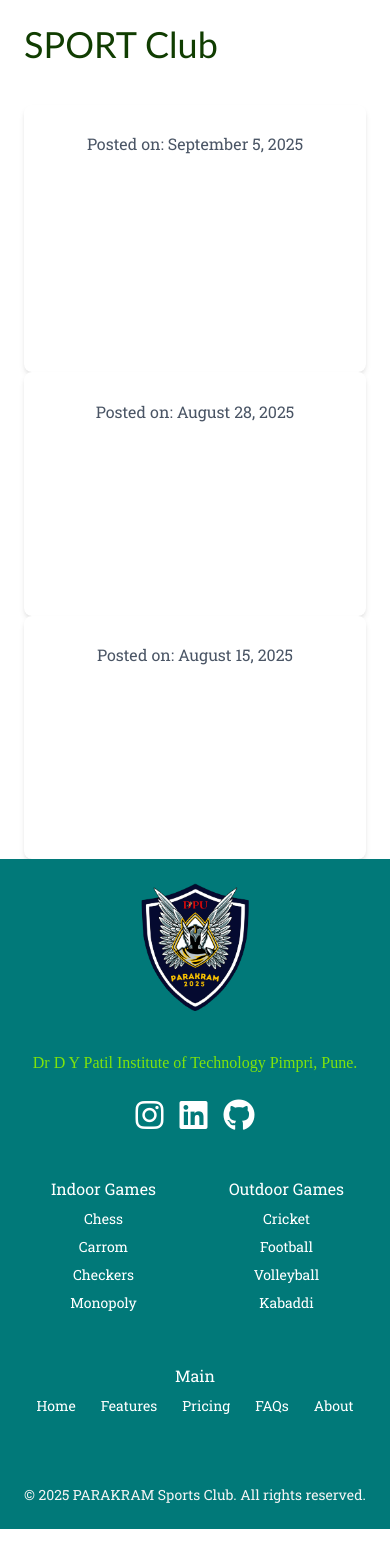
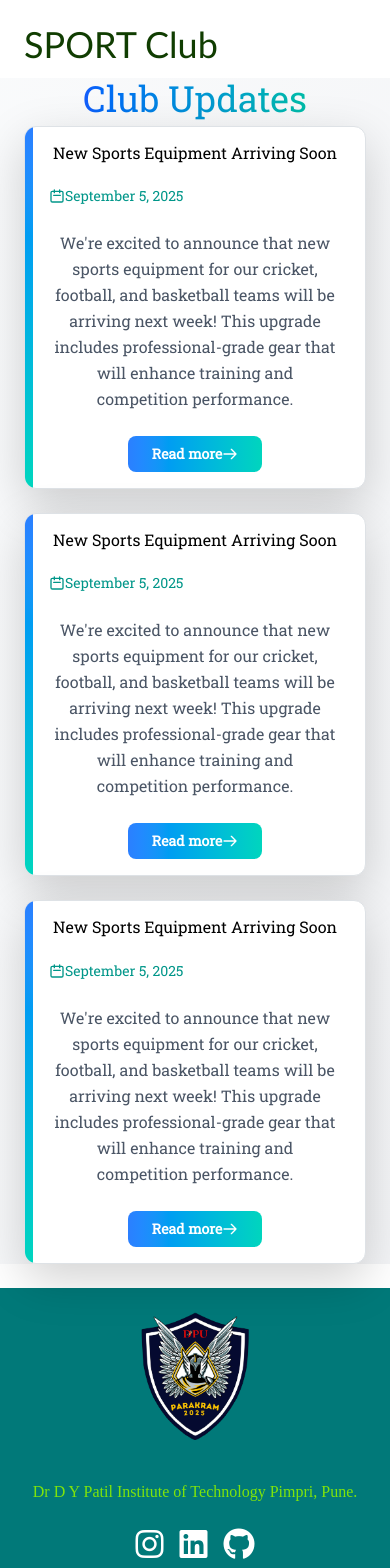
Before and after one commit to vishal-tamhane/Sport-Website, a React (Vite) app in the folder Frontend/: page /updates in a window 390 px wide. Shown: the top 1568 px of the page. Before the commit the page ends 1529 px from the top, so only its background shows below. Built offline with nearby package versions, Linux system fonts and the light colour scheme.

Commit message:
style: enhance UpdatesPage layout with improved design and responsiveness

```diff
--- a/Frontend/src/pages/UpdatesPage.jsx
+++ b/Frontend/src/pages/UpdatesPage.jsx
@@ -2,38 +2,91 @@ import React from 'react';
 
 const UpdatesPage = () => {
   return (
+    <div className="min-h-screen bg-gradient-to-br from-gray-50 to-gray-100">
       <div className="container mx-auto py-16 px-4">
-      <h1 className="text-4xl font-bold text-center mb-8">Club Updates</h1>
-      <div className="max-w-4xl mx-auto">
-        <div className="bg-white rounded-lg shadow-md p-6 mb-6">
-          <h2 className="text-2xl font-semibold mb-2">New Sports Equipment Arriving Soon</h2>
-          <p className="text-gray-600 mb-4">Posted on: September 5, 2025</p>
-          <p className="mb-4">
+        <h1 className="text-5xl font-black text-center mb-12 text-gray-800 relative">
+          <span className="text-4xl bg-clip-text text-transparent bg-gradient-to-r from-blue-600 to-teal-500">
+            Club Updates
+          </span>
+        </h1>
+        <div className="max-w-4xl mx-auto space-y-8">
+          <div className="bg-white rounded-xl shadow-lg hover:shadow-2xl transition-all duration-300  border border-gray-100 relative overflow-hidden group mb-4 p-8">
+            <div className="absolute top-0 left-0 w-2 h-full bg-gradient-to-b from-blue-500 to-teal-400"></div>
+            <h2 className="text-2xl font-bold m-3 text-black group-hover:text-blue-600 transition-colors pl-4">
+              New Sports Equipment Arriving Soon
+            </h2>
+            <p className="text-teal-600 m-4 pl-4 flex items-center text-sm">
+              <svg className="w-4 h-4 mr-2" fill="none" stroke="currentColor" viewBox="0 0 24 24">
+                <path strokeLinecap="round" strokeLinejoin="round" strokeWidth="2" d="M8 7V3m8 4V3m-9 8h10M5 21h14a2 2 0 002-2V7a2 2 0 00-2-2H5a2 2 0 00-2 2v12a2 2 0 002 2z" />
+              </svg>
+              September 5, 2025
+            </p>
+            <p className="m-4 text-gray-600 pl-4 leading-relaxed">
               We're excited to announce that new sports equipment for our cricket, football, and basketball
               teams will be arriving next week! This upgrade includes professional-grade gear that will
               enhance training and competition performance.
             </p>
-          <a href="#" className="text-blue-500 hover:underline">Read more</a>
+            <div className="pl-4">
+              <a href="#" className="mb-3 inline-flex items-center px-4 py-2 bg-gradient-to-r from-blue-500 to-teal-400 text-white rounded-lg hover:from-blue-600 hover:to-teal-500 transition-all duration-300 text-sm font-semibold">
+                Read more
+                <svg className="w-4 h-4 ml-2" fill="none" stroke="currentColor" viewBox="0 0 24 24">
+                  <path strokeLinecap="round" strokeLinejoin="round" strokeWidth="2" d="M14 5l7 7m0 0l-7 7m7-7H3" />
+                </svg>
+              </a>
+            </div>
           </div>
 
-        <div className="bg-white rounded-lg shadow-md p-6 mb-6">
-          <h2 className="text-2xl font-semibold mb-2">Upcoming Tournament Registration Open</h2>
-          <p className="text-gray-600 mb-4">Posted on: August 28, 2025</p>
-          <p className="mb-4">
-            Registration for the annual inter-department tournament is now open! All students interested
-            in participating should register through their department sports representatives by September 15th.
+           <div className="bg-white rounded-xl shadow-lg hover:shadow-2xl transition-all duration-300  border border-gray-100 relative overflow-hidden group mb-4 p-8">
+            <div className="absolute top-0 left-0 w-2 h-full bg-gradient-to-b from-blue-500 to-teal-400"></div>
+            <h2 className="text-2xl font-bold m-3 text-black group-hover:text-blue-600 transition-colors pl-4">
+              New Sports Equipment Arriving Soon
+            </h2>
+            <p className="text-teal-600 m-4 pl-4 flex items-center text-sm">
+              <svg className="w-4 h-4 mr-2" fill="none" stroke="currentColor" viewBox="0 0 24 24">
+                <path strokeLinecap="round" strokeLinejoin="round" strokeWidth="2" d="M8 7V3m8 4V3m-9 8h10M5 21h14a2 2 0 002-2V7a2 2 0 00-2-2H5a2 2 0 00-2 2v12a2 2 0 002 2z" />
+              </svg>
+              September 5, 2025
             </p>
-          <a href="#" className="text-blue-500 hover:underline">Read more</a>
+            <p className="m-4 text-gray-600 pl-4 leading-relaxed">
+              We're excited to announce that new sports equipment for our cricket, football, and basketball
+              teams will be arriving next week! This upgrade includes professional-grade gear that will
+              enhance training and competition performance.
+            </p>
+            <div className="pl-4">
+              <a href="#" className="mb-3 inline-flex items-center px-4 py-2 bg-gradient-to-r from-blue-500 to-teal-400 text-white rounded-lg hover:from-blue-600 hover:to-teal-500 transition-all duration-300 text-sm font-semibold">
+                Read more
+                <svg className="w-4 h-4 ml-2" fill="none" stroke="currentColor" viewBox="0 0 24 24">
+                  <path strokeLinecap="round" strokeLinejoin="round" strokeWidth="2" d="M14 5l7 7m0 0l-7 7m7-7H3" />
+                </svg>
+              </a>
+            </div>
           </div>
 
-        <div className="bg-white rounded-lg shadow-md p-6">
-          <h2 className="text-2xl font-semibold mb-2">New Coach Appointment</h2>
-          <p className="text-gray-600 mb-4">Posted on: August 15, 2025</p>
-          <p className="mb-4">
-            We're pleased to welcome Mr. Rajesh Sharma as our new basketball coach. Coach Sharma brings
-            over 15 years of experience and has previously worked with several national-level teams.
+           <div className="bg-white rounded-xl shadow-lg hover:shadow-2xl transition-all duration-300  border border-gray-100 relative overflow-hidden group mb-4 p-8">
+            <div className="absolute top-0 left-0 w-2 h-full bg-gradient-to-b from-blue-500 to-teal-400"></div>
+            <h2 className="text-2xl font-bold m-3 text-black group-hover:text-blue-600 transition-colors pl-4">
+              New Sports Equipment Arriving Soon
+            </h2>
+            <p className="text-teal-600 m-4 pl-4 flex items-center text-sm">
+              <svg className="w-4 h-4 mr-2" fill="none" stroke="currentColor" viewBox="0 0 24 24">
+                <path strokeLinecap="round" strokeLinejoin="round" strokeWidth="2" d="M8 7V3m8 4V3m-9 8h10M5 21h14a2 2 0 002-2V7a2 2 0 00-2-2H5a2 2 0 00-2 2v12a2 2 0 002 2z" />
+              </svg>
+              September 5, 2025
             </p>
-          <a href="#" className="text-blue-500 hover:underline">Read more</a>
+            <p className="m-4 text-gray-600 pl-4 leading-relaxed">
+              We're excited to announce that new sports equipment for our cricket, football, and basketball
+              teams will be arriving next week! This upgrade includes professional-grade gear that will
+              enhance training and competition performance.
+            </p>
+            <div className="pl-4">
+              <a href="#" className="mb-3 inline-flex items-center px-4 py-2 bg-gradient-to-r from-blue-500 to-teal-400 text-white rounded-lg hover:from-blue-600 hover:to-teal-500 transition-all duration-300 text-sm font-semibold">
+                Read more
+                <svg className="w-4 h-4 ml-2" fill="none" stroke="currentColor" viewBox="0 0 24 24">
+                  <path strokeLinecap="round" strokeLinejoin="round" strokeWidth="2" d="M14 5l7 7m0 0l-7 7m7-7H3" />
+                </svg>
+              </a>
+            </div>
+          </div>
         </div>
       </div>
     </div>
```
Lines whose indentation alone changed are shown as unchanged.
